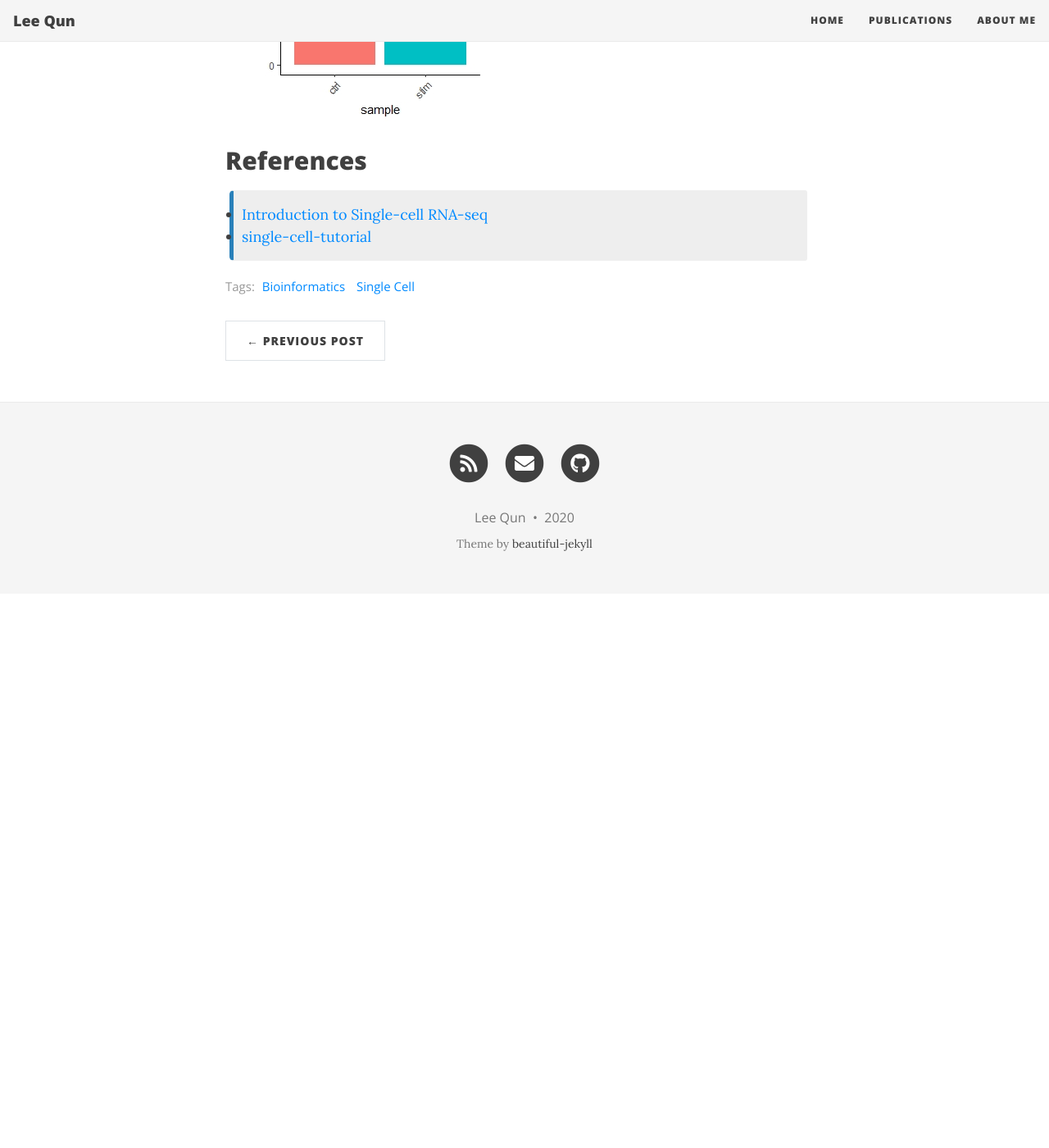
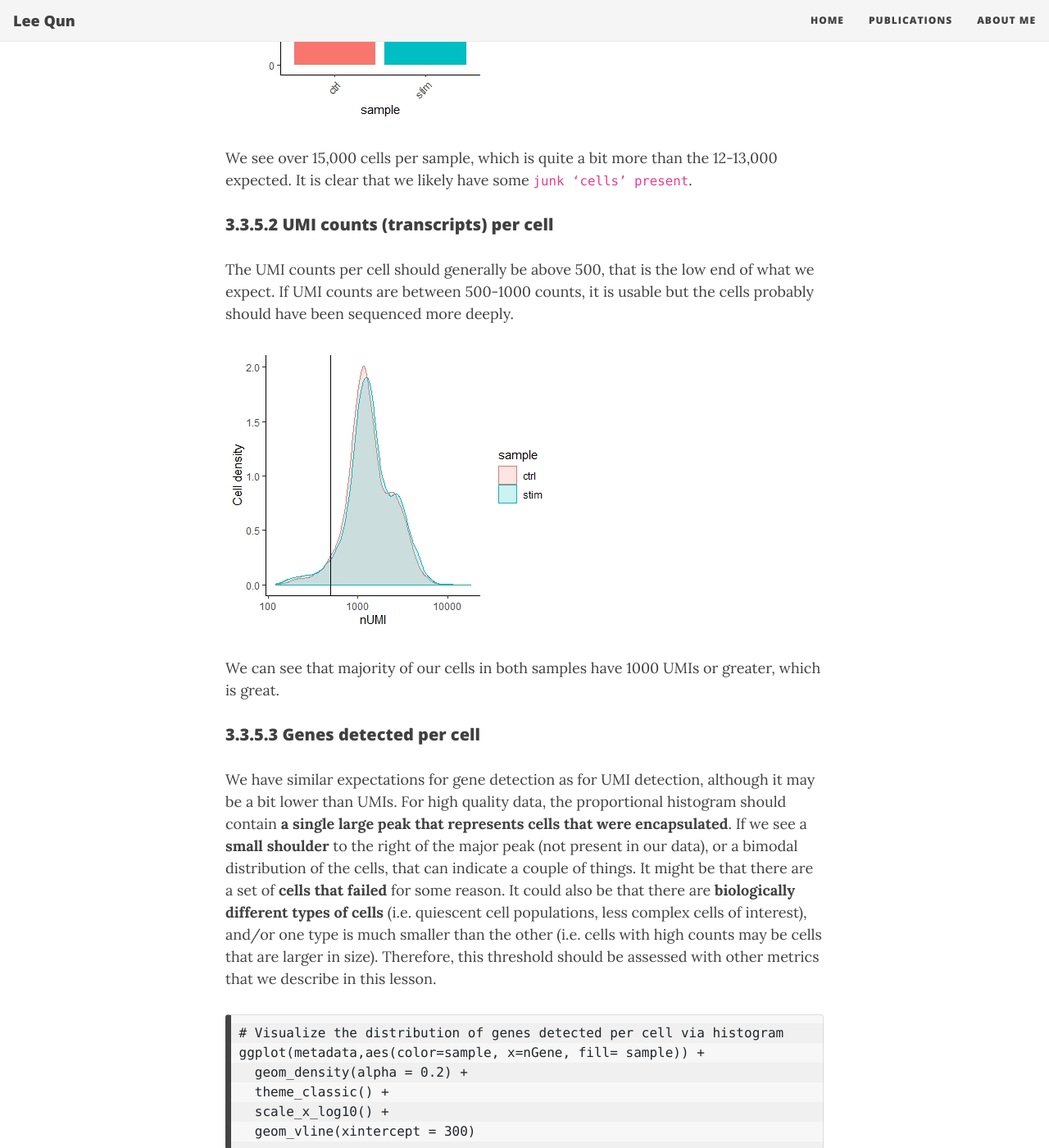
Before and after one commit to leequn/leequn.github.io, a Jekyll site: the page built from _posts/2020-06-19-SingleCell.md, in a window 1280 px wide and 1400 px high, scrolled down 19057 px. Shown: the whole window at 82% size. Built offline with Jekyll 4.4.1, drawn with Linux system fonts in a browser that asks for light colours; nearby versions of some CDN libraries; comment, search, counter and statistics services are not loaded; before the commit the page ends 19781 px from its top, so only the background shows below that; some of the changed text lies outside the part shown.

Commit message:
Update 2020-06-19-SingleCell.md

````diff
--- a/_posts/2020-06-19-SingleCell.md
+++ b/_posts/2020-06-19-SingleCell.md
@@ -404,11 +404,38 @@ ggplot(metadata,aes(x=sample, fill=sample)) +
 ```
 ![pic15](/assets/img/scrnaseq/15.jpg)
 
+We see over 15,000 cells per sample, which is quite a bit more than the 12-13,000 expected. It is clear that we likely have some `junk ‘cells’ present`.
 
+##### 3.3.5.2 UMI counts (transcripts) per cell
+The UMI counts per cell should generally be above 500, that is the low end of what we expect. If UMI counts are between 500-1000 counts, it is usable but the cells probably should have been sequenced more deeply.
 
+![pic16](/assets/img/scrnaseq/16.jpg)
 
+We can see that majority of our cells in both samples have 1000 UMIs or greater, which is great.
 
+##### 3.3.5.3 Genes detected per cell
+We have similar expectations for gene detection as for UMI detection, although it may be a bit lower than UMIs. For high quality data, the proportional histogram should contain **a single large peak that represents cells that were encapsulated**. If we see a **small shoulder** to the right of the major peak (not present in our data), or a bimodal distribution of the cells, that can indicate a couple of things. It might be that there are a set of **cells that failed** for some reason. It could also be that there are **biologically different types of cells** (i.e. quiescent cell populations, less complex cells of interest), and/or one type is much smaller than the other (i.e. cells with high counts may be cells that are larger in size). Therefore, this threshold should be assessed with other metrics that we describe in this lesson.
 
+```
+# Visualize the distribution of genes detected per cell via histogram
+ggplot(metadata,aes(color=sample, x=nGene, fill= sample)) +
+  geom_density(alpha = 0.2) +
+  theme_classic() +
+  scale_x_log10() +
+  geom_vline(xintercept = 300)
+```
+![pic17](/assets/img/scrnaseq/17.jpg)
+
+```
+# Visualize the distribution of genes detected per cell via boxplot
+ggplot(metadata,aes(x=sample, y=log10(nGene), fill=sample)) +
+  geom_boxplot() +
+  theme_classic() +
+  theme(axis.text.x = element_text(angle = 45, vjust = 1, hjust=1)) +
+  theme(plot.title = element_text(hjust=0.5, face="bold")) +
+  ggtitle("NCells vs NGenes")
+```
+![pic18](/assets/img/scrnaseq/18.jpg)
 
 ## References
 
````
